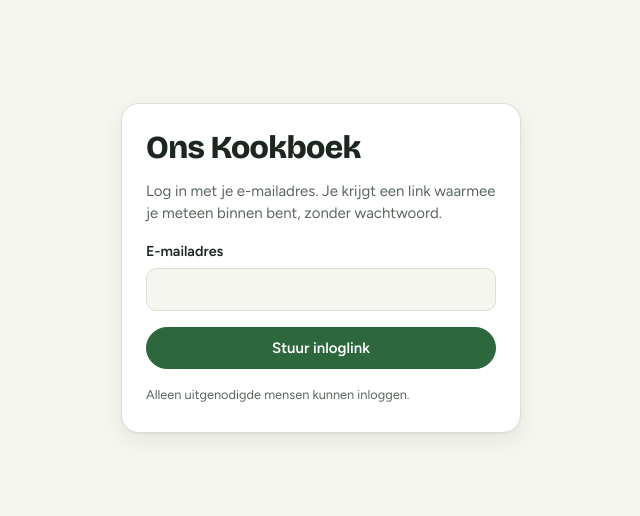
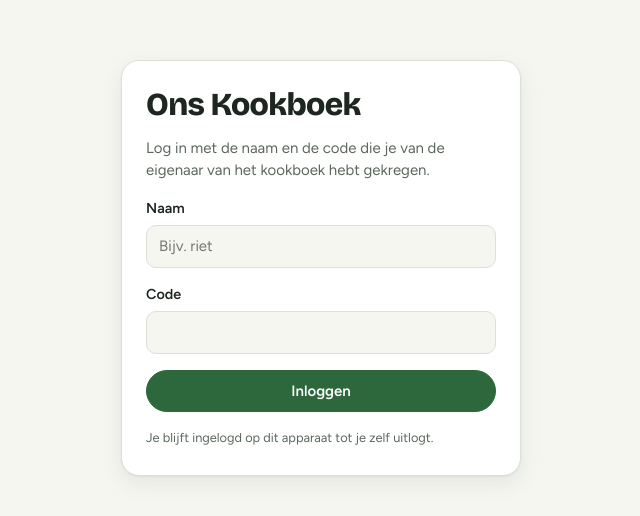
Before and after one commit to Stormriderguy/OnsKookboek, a React (Vite) app: page / in a window 1280 px wide. Shown: the part 132-648 px from the top of the page, without its empty margins (319-959 px from the left). Built offline with nearby package versions, Linux system fonts and the light colour scheme; no server answers.

Commit message:
Inloggen met naam en code in plaats van e-maillink

```diff
--- a/src/App.tsx
+++ b/src/App.tsx
@@ -1,7 +1,7 @@
 import { useEffect, useState } from "react";
 import type { Session } from "@supabase/supabase-js";
 import { supabase } from "./supabase";
-import { Login } from "./components/Login";
+import { LOGIN_DOMAIN, Login } from "./components/Login";
 import { NameSetup } from "./components/NameSetup";
 import { Cookbook } from "./components/Cookbook";
 
@@ -64,6 +64,12 @@ export default function App() {
     );
   }
   if (!session || !uid) return <Login />;
-  if (myName === null) return <NameSetup uid={uid} onDone={setMyName} onSignOut={signOut} />;
+  if (myName === null) {
+    // "riet@onskookboek.app" → "Riet"
+    const email = session.user.email ?? "";
+    const local = email.endsWith("@" + LOGIN_DOMAIN) ? email.split("@")[0].replace(/-/g, " ") : "";
+    const suggestion = local ? local[0].toUpperCase() + local.slice(1) : "";
+    return <NameSetup uid={uid} suggestion={suggestion} onDone={setMyName} onSignOut={signOut} />;
+  }
   return <Cookbook uid={uid} myName={myName ?? ""} onSignOut={signOut} />;
 }
--- a/src/components/Login.tsx
+++ b/src/components/Login.tsx
@@ -1,86 +1,72 @@
-import { useEffect, useState, type FormEvent } from "react";
+import { useState, type FormEvent } from "react";
 import { supabase } from "../supabase";
 
-/** Reads an error Supabase puts in the address after an expired or used link, then clears it. */
-function linkErrorFromUrl(): string {
-  const params = new URLSearchParams(window.location.hash.slice(1) || window.location.search.slice(1));
-  const code = params.get("error_code") || params.get("error");
-  if (!code) return "";
-  history.replaceState(null, "", window.location.pathname);
-  if (code === "otp_expired") return "Deze inloglink is verlopen of al gebruikt. Vraag hieronder een nieuwe aan.";
-  return "Inloggen met deze link is niet gelukt. Vraag hieronder een nieuwe aan.";
+/** Usernames are stored in Supabase as an internal address; no mail is ever sent to it. */
+export const LOGIN_DOMAIN = "onskookboek.app";
+
+export function usernameToEmail(name: string): string {
+  const n = name.trim().toLowerCase();
+  if (n.includes("@")) return n; // a full e-mail address also works
+  return `${n.replace(/\s+/g, "-")}@${LOGIN_DOMAIN}`;
 }
 
 export function Login() {
-  const [email, setEmail] = useState("");
-  const [state, setState] = useState<"idle" | "sending" | "sent">("idle");
+  const [name, setName] = useState("");
+  const [code, setCode] = useState("");
+  const [busy, setBusy] = useState(false);
   const [err, setErr] = useState("");
-
-  useEffect(() => {
-    const e = linkErrorFromUrl();
-    if (e) setErr(e);
-  }, []);
 
   async function submit(e: FormEvent) {
     e.preventDefault();
-    const address = email.trim();
-    if (!address.includes("@")) {
-      setErr("Vul een geldig e-mailadres in.");
+    if (!name.trim() || !code) {
+      setErr("Vul je naam en je code in.");
       return;
     }
     setErr("");
-    setState("sending");
-    const { error } = await supabase!.auth.signInWithOtp({
-      email: address,
-      options: { shouldCreateUser: false, emailRedirectTo: window.location.origin },
-    });
-    if (!error) {
-      setState("sent");
-      return;
-    }
-    setState("idle");
-    if (error.status === 429) setErr("Je hebt net al een link aangevraagd. Wacht een minuut en probeer het opnieuw.");
-    else if (error.code === "otp_disabled" || /signups? not allowed/i.test(error.message))
-      setErr("Dit e-mailadres is niet uitgenodigd. Vraag de eigenaar van het kookboek om een uitnodiging.");
-    else setErr("Het versturen is niet gelukt. Controleer je verbinding en probeer het opnieuw.");
+    setBusy(true);
+    const { error } = await supabase!.auth.signInWithPassword({ email: usernameToEmail(name), password: code });
+    setBusy(false);
+    if (!error) return; // the app switches to the cookbook by itself
+    if (error.status === 429) setErr("Te veel pogingen. Wacht een paar minuten en probeer het opnieuw.");
+    else if (error.status === 400) setErr("Naam of code klopt niet. Vraag de eigenaar van het kookboek als je je code kwijt bent.");
+    else setErr("Inloggen is niet gelukt. Controleer je verbinding en probeer het opnieuw.");
   }
 
   return (
     <div className="gate">
       <form className="gate-card" onSubmit={submit} noValidate>
         <h1>Ons Kookboek</h1>
-        {state === "sent" ? (
-          <>
-            <p className="ok">
-              We hebben een inloglink gestuurd naar <strong>{email.trim()}</strong>. Open de e-mail en tik op de link.
-            </p>
-            <button className="btn" type="button" onClick={() => setState("idle")}>
-              Ander e-mailadres
-            </button>
-          </>
-        ) : (
-          <>
-            <p>Log in met je e-mailadres. Je krijgt een link waarmee je meteen binnen bent, zonder wachtwoord.</p>
+        <p>Log in met de naam en de code die je van de eigenaar van het kookboek hebt gekregen.</p>
         <div className="field">
-              <label htmlFor="email">E-mailadres</label>
+          <label htmlFor="login-name">Naam</label>
           <input
             className="in"
-                id="email"
-                type="email"
-                autoComplete="email"
-                inputMode="email"
-                value={email}
-                onChange={(e) => setEmail(e.target.value)}
-                required
+            id="login-name"
+            autoComplete="username"
+            autoCapitalize="none"
+            autoCorrect="off"
+            spellCheck={false}
+            placeholder="Bijv. riet"
+            value={name}
+            onChange={(e) => setName(e.target.value)}
+          />
+        </div>
+        <div className="field">
+          <label htmlFor="login-code">Code</label>
+          <input
+            className="in"
+            id="login-code"
+            type="password"
+            autoComplete="current-password"
+            value={code}
+            onChange={(e) => setCode(e.target.value)}
           />
         </div>
         {err && <p className="err" role="alert">{err}</p>}
-            <button className="btn primary" type="submit" disabled={state === "sending"}>
-              {state === "sending" ? "Versturen…" : "Stuur inloglink"}
+        <button className="btn primary" type="submit" disabled={busy}>
+          {busy ? "Inloggen…" : "Inloggen"}
         </button>
-            <p className="hint">Alleen uitgenodigde mensen kunnen inloggen.</p>
-          </>
-        )}
+        <p className="hint">Je blijft ingelogd op dit apparaat tot je zelf uitlogt.</p>
       </form>
     </div>
   );
--- a/src/components/NameSetup.tsx
+++ b/src/components/NameSetup.tsx
@@ -2,8 +2,10 @@ import { useState, type FormEvent } from "react";
 import { supabase } from "../supabase";
 
 /** Asked once, on the first login: the name others see at "Toegevoegd door". */
-export function NameSetup({ uid, onDone, onSignOut }: { uid: string; onDone: (name: string) => void; onSignOut: () => void }) {
-  const [name, setName] = useState("");
+type Props = { uid: string; suggestion?: string; onDone: (name: string) => void; onSignOut: () => void };
+
+export function NameSetup({ uid, suggestion = "", onDone, onSignOut }: Props) {
+  const [name, setName] = useState(suggestion);
   const [busy, setBusy] = useState(false);
   const [err, setErr] = useState("");
 
```
Also changed, not shown: 2 other files (tests, documents, lock files or other folders). Lines whose indentation alone changed are shown as unchanged.
